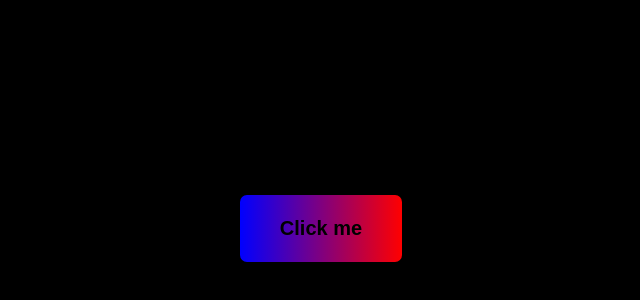
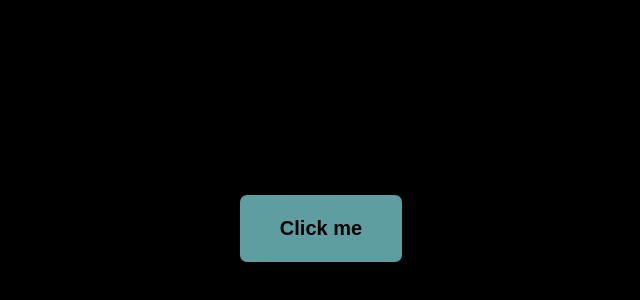
Before and after one commit to swarupdas2046-design/DOM-Create-Element, a plain HTML site: page index.html in a window 1280 px wide. Shown: the part 172-472 px from the top of the page, without its empty margins (319-959 px from the left). Drawn offline with Linux system fonts and the light colour scheme.

Commit message:
Buttun color change

```diff
--- a/style.scss
+++ b/style.scss
@@ -22,7 +22,7 @@ main{
 
     button{
         padding: 22px 40px;
-        background:linear-gradient(to left,red ,blue);
+        background-color: cadetblue;
         border-radius: 7px;
         border: none;
         font-size: 20px;
```
Also changed, not shown: style.css, 1 other file.
